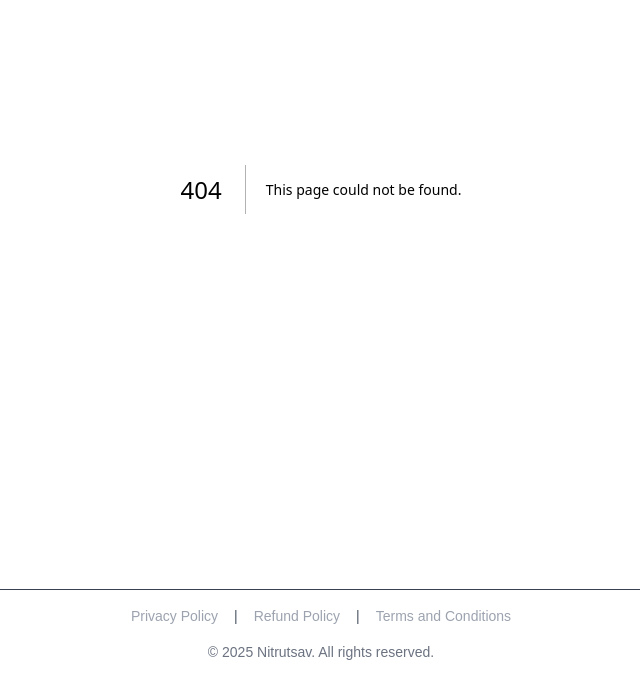
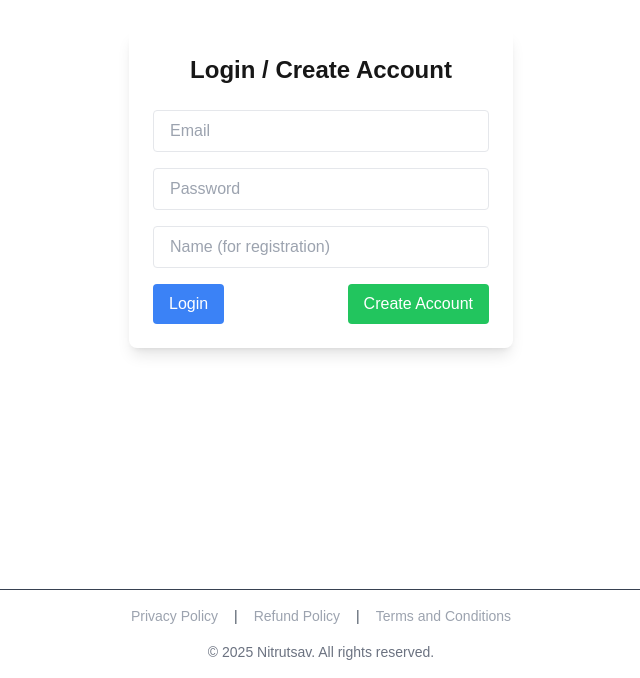
Before and after one commit to ayussh-2/project-gryffindor, a Next.js app: page /login in a window 1280 px wide. Before the commit this address had no page. Shown: the part 211-889 px from the top of the page, without its empty margins (319-959 px from the left). Built offline with nearby package versions, Linux system fonts and the light colour scheme; no server answers.

Commit message:
setup auth

```diff
--- a/package.json
+++ b/package.json
@@ -9,6 +9,7 @@
     "lint": "next lint"
   },
   "dependencies": {
+    "appwrite": "^14.0.1",
     "next": "15.0.3",
     "react": "19.0.0-rc-66855b96-20241106",
     "react-dom": "19.0.0-rc-66855b96-20241106"
--- /dev/null
+++ b/src/app/(auth)/login/page.tsx
@@ -0,0 +1,84 @@
+"use client";
+import React, { useState } from "react";
+
+import { useAuth } from "@/contexts/auth-context";
+
+const LoginPage: React.FC = () => {
+    const { user, login, createAccount, logout, error, loading } = useAuth();
+    const [email, setEmail] = useState<string>("");
+    const [password, setPassword] = useState<string>("");
+    const [name, setName] = useState<string>("");
+
+    if (user) {
+        return (
+            <div className="flex flex-col items-center justify-center min-h-screen">
+                <p className="text-xl font-medium mb-4">
+                    Logged in as {user.name}
+                </p>
+                <button
+                    type="button"
+                    onClick={logout}
+                    className="bg-red-500 text-white px-4 py-2 rounded hover:bg-red-600 transition"
+                >
+                    Logout
+                </button>
+            </div>
+        );
+    }
+
+    return (
+        <div className="flex flex-col items-center justify-center min-h-screen ">
+            <div className="w-full max-w-sm rounded-lg shadow-lg p-6">
+                <h1 className="text-2xl font-bold text-center mb-6">
+                    Login / Create Account
+                </h1>
+                {error && (
+                    <p className="text-red-500 text-center mb-4">{error}</p>
+                )}
+                <form className="space-y-4">
+                    <input
+                        type="email"
+                        placeholder="Email"
+                        value={email}
+                        onChange={(e) => setEmail(e.target.value)}
+                        className="w-full px-4 py-2 border rounded focus:outline-none focus:ring focus:ring-blue-300"
+                    />
+                    <input
+                        type="password"
+                        placeholder="Password"
+                        value={password}
+                        onChange={(e) => setPassword(e.target.value)}
+                        className="w-full px-4 py-2 border rounded focus:outline-none focus:ring focus:ring-blue-300"
+                    />
+                    <input
+                        type="text"
+                        placeholder="Name (for registration)"
+                        value={name}
+                        onChange={(e) => setName(e.target.value)}
+                        className="w-full px-4 py-2 border rounded focus:outline-none focus:ring focus:ring-blue-300"
+                    />
+                    <div className="flex justify-between">
+                        <button
+                            type="button"
+                            onClick={() => login(email, password)}
+                            className="bg-blue-500 text-white px-4 py-2 rounded hover:bg-blue-600 transition"
+                            disabled={loading}
+                        >
+                            {loading ? "Loading..." : "Login"}
+                        </button>
+                        <button
+                            type="button"
+                            onClick={() => createAccount(email, password, name)}
+                            className="bg-green-500 text-white px-4 py-2 rounded hover:bg-green-600 transition"
+                            disabled={loading}
+                        >
+                            {loading ? "Loading..." : "Create Account"}
+                        </button>
+                    </div>
+                </form>
+            </div>
+        </div>
+    );
+};
+
+export default LoginPage;
--- /dev/null
+++ b/src/contexts/auth-context.tsx
@@ -0,0 +1,117 @@
+"use client";
+
+import React, {
+    createContext,
+    ReactNode,
+    useContext,
+    useEffect,
+    useState,
+} from "react";
+
+import { account, ID } from "@/lib/appwrite";
+import { User } from "@/types/user";
+
+interface AuthContextType {
+    user: User | null;
+    error: string;
+    loading: boolean;
+    login: (email: string, password: string) => Promise<void>;
+    createAccount: (
+        email: string,
+        password: string,
+        name: string
+    ) => Promise<void>;
+    logout: () => Promise<void>;
+}
+
+const defaultAuthContext: AuthContextType = {
+    user: null,
+    error: "",
+    loading: true,
+    login: async () => {},
+    createAccount: async () => {},
+    logout: async () => {},
+};
+
+const AuthContext = createContext<AuthContextType>(defaultAuthContext);
+
+export const AuthProvider: React.FC<{ children: ReactNode }> = ({
+    children,
+}) => {
+    const [user, setUser] = useState<User | null>(null);
+    const [error, setError] = useState<string>("");
+    const [loading, setLoading] = useState(true);
+
+    useEffect(() => {
+        checkSession();
+    }, []);
+
+    const checkSession = async () => {
+        try {
+            const currentUser = await account.get();
+            setUser({ name: currentUser.name, email: currentUser.email });
+        } catch (err) {
+            console.error("Session check error:", err);
+            setUser(null);
+        } finally {
+            setLoading(false);
+        }
+    };
+
+    const login = async (email: string, password: string) => {
+        try {
+            await account.createEmailPasswordSession(email, password);
+            const loggedInUser = await account.get();
+            setUser({ name: loggedInUser.name, email: loggedInUser.email });
+            setError("");
+        } catch (err) {
+            console.error("Login error:", err);
+            setError("Invalid email or password.");
+        }
+    };
+
+    const createAccount = async (
+        email: string,
+        password: string,
+        name: string
+    ) => {
+        try {
+            await account.create(ID.unique(), email, password, name);
+            await login(email, password);
+        } catch (err) {
+            console.error("Registration error:", err);
+            setError("Registration failed. Please check your details.");
+        }
+    };
+
+    const logout = async () => {
+        try {
+            await account.deleteSession("current");
+            setUser(null);
+            setError("");
+        } catch (err) {
+            console.error("Logout error:", err);
+            setError("Failed to log out.");
+        }
+    };
+
+    if (loading) {
+        return null;
+    }
+
+    return (
+        <AuthContext.Provider
+            value={{ user, error, loading, login, createAccount, logout }}
+        >
+            {children}
+        </AuthContext.Provider>
+    );
+};
+
+export const useAuth = (): AuthContextType => {
+    const context = useContext(AuthContext);
+    if (!context) {
+        throw new Error("useAuth must be used within an AuthProvider");
+    }
+    return context;
+};
--- /dev/null
+++ b/src/lib/appwrite.ts
@@ -0,0 +1,10 @@
+import { Account, Client } from "appwrite";
+
+export const client = new Client();
+
+client
+    .setEndpoint("https://cloud.appwrite.io/v1")
+    .setProject(process.env.NEXT_PUBLIC_APPWRITE_CLIENT_ID!);
+
+export const account = new Account(client);
+export { ID } from "appwrite";
--- /dev/null
+++ b/src/types/user/index.ts
@@ -0,0 +1,4 @@
+export interface User {
+    name: string;
+    email: string;
+}
```
Also changed, not shown: src/app/layout.tsx (+6 -1 lines), 2 other files (tests, documents, lock files or other folders).
